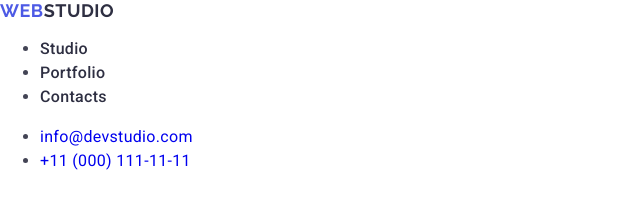
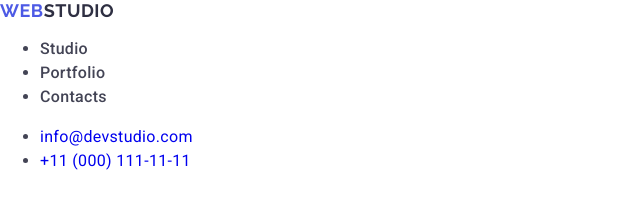
Before and after one commit to RozLera/goit-markup-hw-02, a plain HTML site: page index.html in a window 1280 px wide. Shown: the top 217 px of the page, 0-640 px from the left. Drawn offline with nearby package versions, Linux system fonts and the light colour scheme.

Commit message:
fix on styles atrybut page-nav color

```diff
--- a/css/styles.css
+++ b/css/styles.css
@@ -27,7 +27,7 @@ a {
         font-size: 16px;
         line-height: 1.5;
         letter-spacing: 0.02em;
-        color: #2e2f42;;
+        color: #434455;
 }
 
 .page-nav .link:hover,
```
